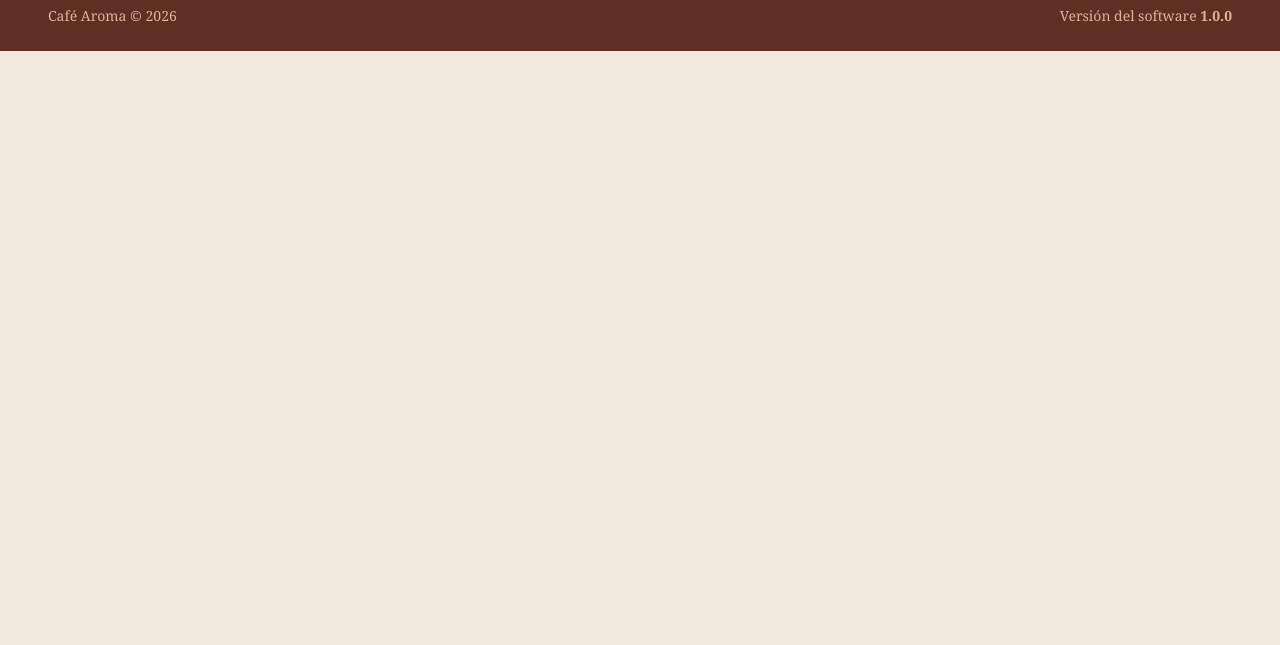
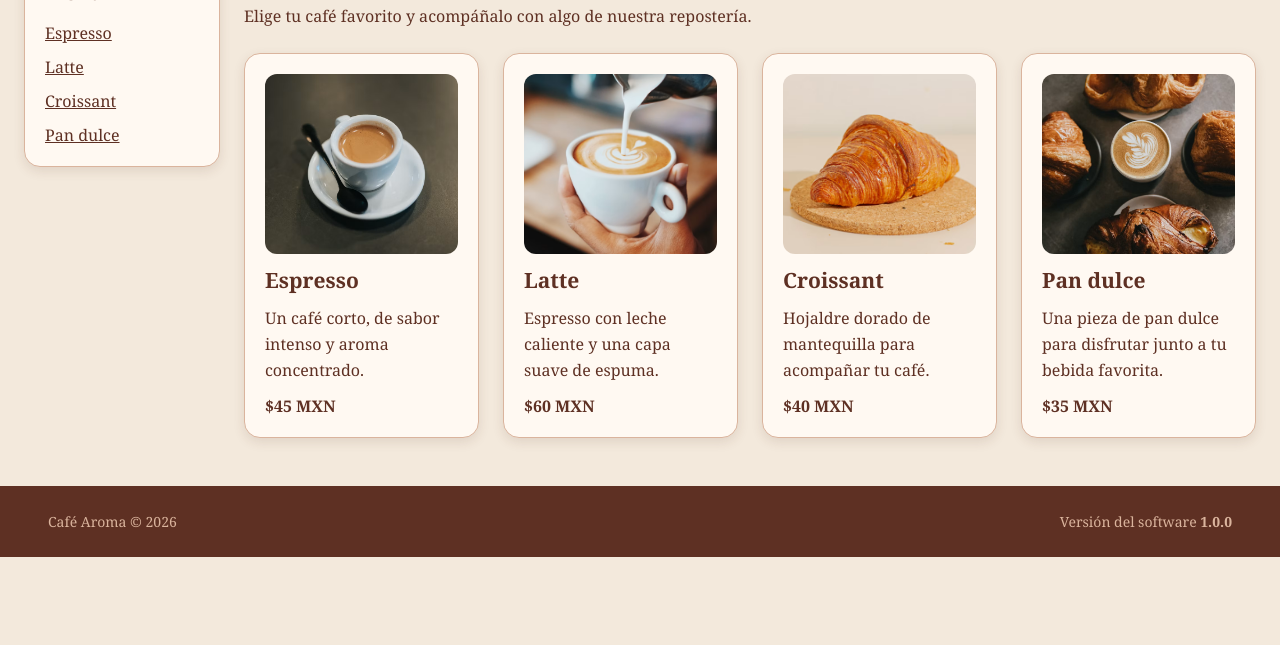
Before and after one commit to EmmanuelVN1/cafe_aroma, a plain HTML site: page pages/menu.html in a window 1280 px wide. Shown: the part 155-800 px from the top of the page. Drawn offline with Linux system fonts and the light colour scheme; a web font is replaced by a local one.

Commit message:
Ejercicio #5 - Flex y Grid en el menu

```diff
--- a/css/styles.css
+++ b/css/styles.css
@@ -64,6 +64,8 @@ body {
 
 .navegacion {
     display: flex;
+    justify-content: center;
+    align-items: center;
     gap: 35px;
 
     list-style: none;
@@ -123,6 +125,10 @@ body {
 
 
 /* Imagen */
+
+.hero-imagen {
+    margin: 0;
+}
 
 .hero-imagen img {
     width: 430px;
@@ -359,7 +365,9 @@ footer {
 
 /* Tarjetas */
 .destacado,
-.tarjeta-info {
+.tarjeta-info,
+.producto,
+.opciones {
     min-width: 0;
     margin: 8px 0;
     padding: 20px;
@@ -438,3 +446,128 @@ footer {
 .boton:active {
     transform: scale(.97);
 }
+
+/* Estructura de la página Menú */
+.layout {
+    display: grid;
+    grid-template-columns: 220px 1fr;
+    grid-template-areas:
+        "header header"
+        "sidebar main"
+        "footer footer";
+    gap: 24px;
+}
+
+.layout__encabezado {
+    grid-area: header;
+}
+
+.layout__opciones {
+    grid-area: sidebar;
+}
+
+.layout__principal {
+    grid-area: main;
+    min-width: 0;
+    padding: 0 24px 24px 0;
+}
+
+.layout__pie {
+    grid-area: footer;
+}
+
+/* Accesos a los productos */
+.opciones {
+    align-self: start;
+    margin: 0 0 0 24px;
+}
+
+.opciones__titulo {
+    margin: 0 0 16px;
+    font-size: 20px;
+}
+
+.opciones__lista {
+    display: flex;
+    flex-direction: column;
+    gap: 12px;
+    list-style: none;
+    margin: 0;
+    padding: 0;
+}
+
+.opciones__enlace {
+    color: var(--color-principal);
+}
+
+/* Listado de productos */
+.carta__intro {
+    margin-bottom: 24px;
+    line-height: 1.6;
+}
+
+.carta__productos {
+    display: flex;
+    flex-wrap: wrap;
+    gap: 24px;
+    list-style: none;
+    margin: 0;
+    padding: 0;
+}
+
+.producto {
+    flex: 1 1 220px;
+    display: flex;
+    flex-direction: column;
+    gap: 12px;
+    margin: 0;
+}
+
+.producto__imagen {
+    width: 100%;
+    height: 180px;
+    object-fit: cover;
+    display: block;
+    border-radius: 12px;
+}
+
+.producto__titulo {
+    margin: 0;
+    font-size: 21px;
+}
+
+.producto__descripcion {
+    flex: 1;
+    margin: 0;
+    line-height: 1.6;
+}
+
+.producto__precio {
+    margin: 0;
+    font-weight: bold;
+}
+
+/* Menú en pantallas pequeñas */
+@media (max-width: 800px) {
+    .layout {
+        grid-template-columns: 1fr;
+        grid-template-areas:
+            "header"
+            "sidebar"
+            "main"
+            "footer";
+    }
+
+    .opciones {
+        margin: 0 20px;
+    }
+
+    .opciones__lista {
+        flex-direction: row;
+        flex-wrap: wrap;
+    }
+
+    .layout__principal {
+        padding: 0 20px 24px;
+    }
+}
--- a/pages/menu.html
+++ b/pages/menu.html
@@ -7,7 +7,8 @@
 
     <title>Menú | Café de especialidad y repostería - Café Aroma</title>
 
-    <meta name="description" content="Sección del menú de Café Aroma, una cafetería dedicada al café de especialidad y la repostería artesanal.">
+    <meta name="description"
+        content="Sección del menú de Café Aroma, una cafetería dedicada al café de especialidad y la repostería artesanal.">
     <meta name="robots" content="index, follow">
 
     <link rel="canonical" href="https://emmanuelvn1.github.io/cafe_aroma/pages/menu.html">
@@ -15,9 +16,9 @@
     <link rel="stylesheet" href="../css/styles.css">
 </head>
 
-<body>
+<body class="layout">
 
-    <header class="encabezado">
+    <header class="encabezado layout__encabezado">
 
         <p class="marca">Café Aroma</p>
 
@@ -49,19 +50,94 @@
 
     </header>
 
+    <aside class="layout__opciones opciones">
 
-    <main>
+        <h2 class="opciones__titulo">Explora el menú</h2>
 
-        <section class="pagina">
+        <nav aria-label="Productos del menú">
+            <ul class="opciones__lista">
+                <li><a href="#espresso" class="opciones__enlace">Espresso</a></li>
+                <li><a href="#latte" class="opciones__enlace">Latte</a></li>
+                <li><a href="#croissant" class="opciones__enlace">Croissant</a></li>
+                <li><a href="#pan-dulce" class="opciones__enlace">Pan dulce</a></li>
+            </ul>
+        </nav>
 
-           <h1>Menú</h1>
+    </aside>
+
+
+    <main class="layout__principal">
+
+        <section class="pagina carta">
+
+            <h1>Menú</h1>
+
+            <p class="carta__intro">
+                Elige tu café favorito y acompáñalo con algo de nuestra repostería.
+            </p>
+
+            <ul class="carta__productos">
+
+                <li class="producto" id="espresso">
+                    <img src="../assets/img/galeria1.avif" alt="Taza de café espresso" class="producto__imagen"
+                        width="687" height="1031" loading="lazy" decoding="async">
+
+                    <h2 class="producto__titulo">Espresso</h2>
+
+                    <p class="producto__descripcion">
+                        Un café corto, de sabor intenso y aroma concentrado.
+                    </p>
+
+                    <p class="producto__precio">$45 MXN</p>
+                </li>
+
+                <li class="producto" id="latte">
+                    <img src="../assets/img/latte.avif" alt="Café latte con leche" class="producto__imagen" width="1637"
+                        height="916" loading="lazy" decoding="async">
+
+                    <h2 class="producto__titulo">Latte</h2>
+
+                    <p class="producto__descripcion">
+                        Espresso con leche caliente y una capa suave de espuma.
+                    </p>
+
+                    <p class="producto__precio">$60 MXN</p>
+                </li>
+
+                <li class="producto" id="croissant">
+                    <img src="../assets/img/croissant.avif" alt="Croissant de mantequilla" class="producto__imagen"
+                        width="1074" height="806" loading="lazy" decoding="async">
+
+                    <h2 class="producto__titulo">Croissant</h2>
+
+                    <p class="producto__descripcion">
+                        Hojaldre dorado de mantequilla para acompañar tu café.
+                    </p>
+
+                    <p class="producto__precio">$40 MXN</p>
+                </li>
+
+                <li class="producto" id="pan-dulce">
+                    <img src="../assets/img/panes.avif" alt="Pan dulce para acompañar el café" class="producto__imagen"
+                        width="687" height="1031" loading="lazy" decoding="async">
+
+                    <h2 class="producto__titulo">Pan dulce</h2>
+
+                    <p class="producto__descripcion">
+                        Una pieza de pan dulce para disfrutar junto a tu bebida favorita.
+                    </p>
+
+                    <p class="producto__precio">$35 MXN</p>
+                </li>
+
+            </ul>
 
         </section>
 
     </main>
 
 
-    <footer>
+    <footer class="layout__pie">
 
         <p>Café Aroma &copy; 2026</p>
 
```
Also changed, not shown: index.html (+2 -2 lines), index1.html (+2 -2 lines).
